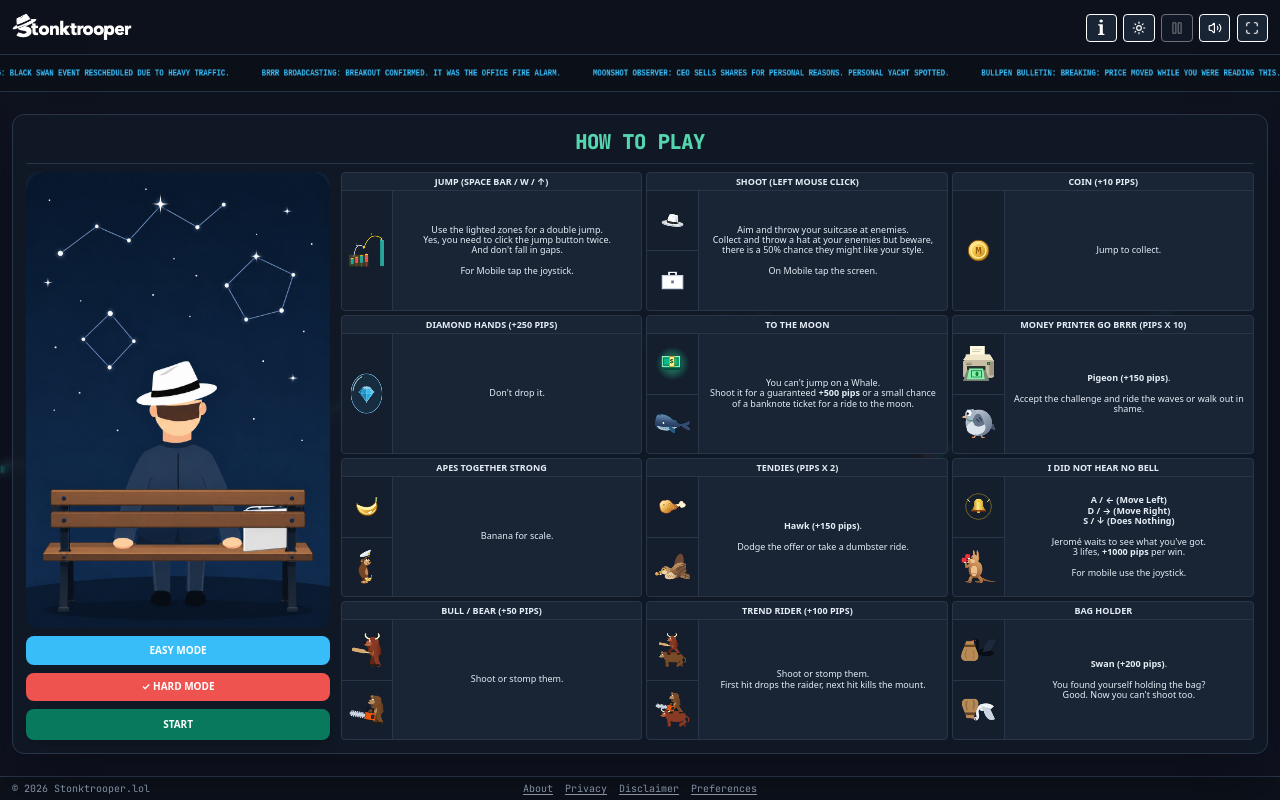
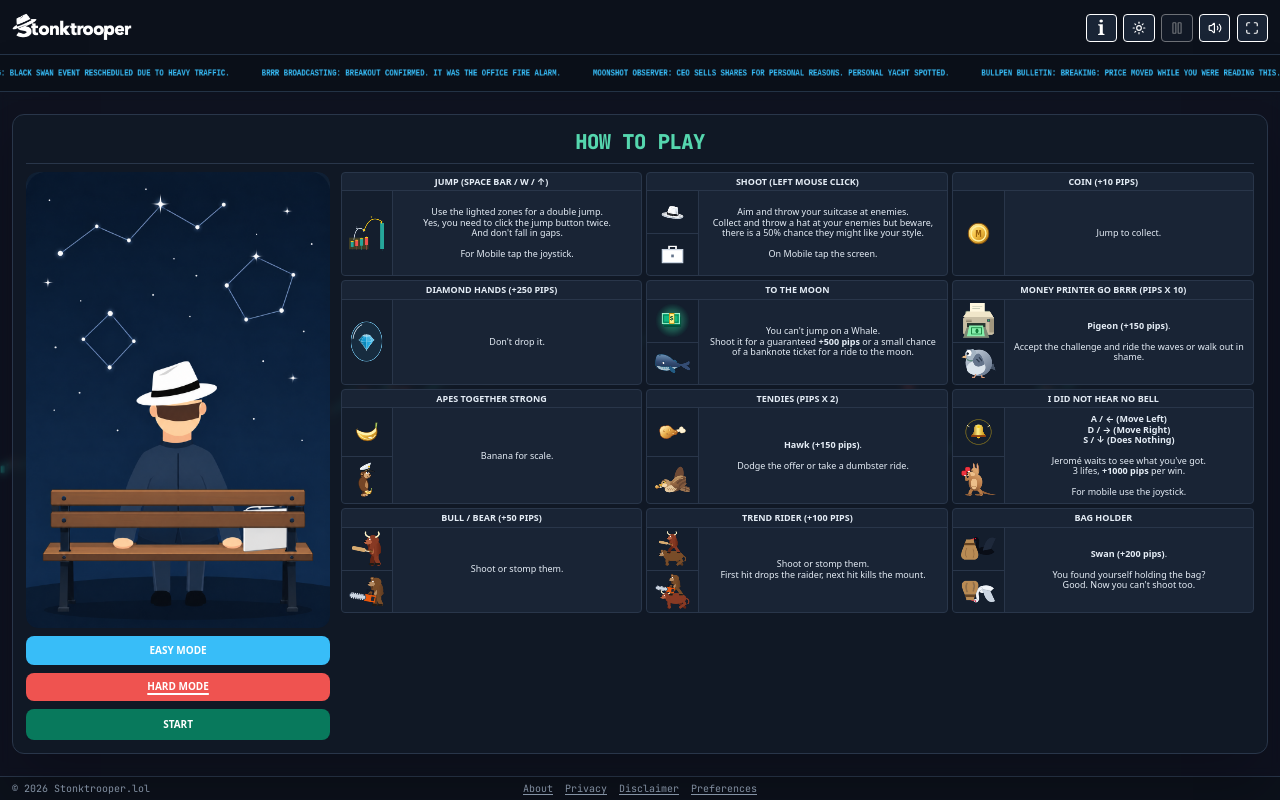
Before and after one commit to MartinByalov/stonktrooper, a React (Vite) app: page / in a window 1280 px wide. Built offline with nearby package versions, Linux system fonts and the light colour scheme.

Commit message:
Improve mobile game performance and guide layout
Cap mobile canvas backing resolution, avoid rendering during simulation catch-up, and measure ticker item widths only once. Keep the How to Play guide within the panel while allowing mechanics descriptions to scroll, and clarify selected mode styling.

```diff
--- a/src/App.tsx
+++ b/src/App.tsx
@@ -367,7 +367,7 @@ export default function App() {
                           <button type="button" aria-pressed={selectedMode === 'easy'} onClick={() => setSelectedMode('easy')} className={`how-to-mode-button px-4 py-2 rounded-lg border-0 bg-[#38bdf8] text-white font-bold text-xs transition-all hover:brightness-105 ${selectedMode === 'easy' ? 'is-selected' : ''}`}>
                             {selectedMode === 'easy' ? 'THERE IS NO EASY MODE' : 'EASY MODE'}
                           </button>
-                          <button type="button" aria-pressed={selectedMode === 'hard'} onClick={() => setSelectedMode('hard')} className={`how-to-mode-button px-4 py-2 rounded-lg border-0 bg-[#ef5350] text-white hover:brightness-95 font-bold text-xs transition-colors ${selectedMode === 'hard' ? 'is-selected' : ''}`}>{selectedMode === 'hard' && <span aria-hidden="true">✓ </span>}HARD MODE</button>
+                          <button type="button" aria-pressed={selectedMode === 'hard'} onClick={() => setSelectedMode('hard')} className={`how-to-mode-button px-4 py-2 rounded-lg border-0 bg-[#ef5350] text-white hover:brightness-95 font-bold text-xs transition-colors ${selectedMode === 'hard' ? 'is-selected' : ''}`}>HARD MODE</button>
                         </div>
                         <button
                           type="button"
--- a/src/CandleGame.tsx
+++ b/src/CandleGame.tsx
@@ -81,6 +81,17 @@ const CW = 9;    // Candlestick width in pixels
 const mobileCanvasZoom = (): number => {
   if (typeof window === 'undefined' || !window.matchMedia('(max-width: 767px) and (pointer: coarse)').matches) return 1;
   return window.innerWidth > window.innerHeight ? 1.08 : 1.12;
+};
+
+// High-DPI canvases are disproportionately expensive on phones. Keep desktop
+// capture crisp, but cap the mobile backing store so the game spends its frame
+// budget on gameplay rather than filling millions of mostly invisible pixels.
+const canvasPixelRatio = (): number => {
+  if (typeof window === 'undefined') return 1;
+  const dpr = window.devicePixelRatio || 1;
+  return window.matchMedia('(max-width: 767px) and (pointer: coarse)').matches
+    ? Math.min(dpr, 1.5)
+    : Math.min(dpr, 2);
 };
 
 const zoomCanvasPoint = (client: AimPoint, rect: { left: number; top: number; width: number; height: number }, zoom: number): AimPoint => {
@@ -2219,7 +2230,7 @@ export const CandleGame: React.FC<CandleGameProps> = ({
       }
       const item = g.tickerQueue[itemIndex++];
       const message = `${item.news.source}: ${formatFeedHeadline(item.news.headline)}`.replace(/[\p{Extended_Pictographic}\uFE0F\u200D]/gu, '');
-      item.width = ctx.measureText(message).width + 48;
+      if (item.width === 0) item.width = ctx.measureText(message).width + 48;
       ctx.fillStyle = item.news.sentiment === 'bearish' ? (theme === 'light' ? '#b91c1c' : '#f87171') : item.news.sentiment === 'bullish' ? (theme === 'light' ? '#15803d' : '#4ade80') : (theme === 'light' ? '#0369a1' : '#38bdf8');
       writeCentered(message, tickerX);
       tickerX += item.width;
@@ -2837,6 +2848,11 @@ export const CandleGame: React.FC<CandleGameProps> = ({
     const ctx = canvas.getContext('2d');
     if (!ctx) return;
 
+    const ratio = canvasPixelRatio();
+    canvas.width = Math.round(W * ratio);
+    canvas.height = Math.round(H * ratio);
+    ctx.setTransform(ratio, 0, 0, ratio, 0, 0);
+
     const renderLoop = (now: number) => {
       if (disposed) return;
       const g = gameRef.current;
@@ -2846,8 +2862,10 @@ export const CandleGame: React.FC<CandleGameProps> = ({
       const delta = g.previousTime ? Math.min((now - g.previousTime) / 1000, 0.1) : 0;
       g.previousTime = now;
       g.accumulator += delta;
+      let simulationSteps = 0;
 
       while (g.accumulator >= 1 / 60) {
+        simulationSteps++;
         // News animation is independent of gameplay and effect timers.
         if (!tickerHoverPausedRef.current && (g.currentState === 'play' || g.currentState === 'paused' || g.currentState === 'menu')) {
           g.tickerScrollX -= 2;
@@ -2865,7 +2883,10 @@ export const CandleGame: React.FC<CandleGameProps> = ({
         g.accumulator -= 1 / 60;
       }
 
-      loopCallbacks.current.draw(ctx);
+      // A backgrounded/throttled tab can deliver a large timestamp jump. The
+      // fixed-step simulation catches up, but rendering every catch-up RAF
+      // would make the next frame even more expensive on mobile.
+      if (simulationSteps < 4) loopCallbacks.current.draw(ctx);
       animationFrameId = requestAnimationFrame(renderLoop);
     };
 
--- a/src/index.css
+++ b/src/index.css
@@ -172,6 +172,57 @@ body {
    overlay, without dimming or blurring it. The guide fills the area below. */
 .how-to-play-overlay {
   top: 5.238095238%;
+}
+
+.how-to-mode-button.is-selected {
+  text-decoration: underline;
+  text-decoration-thickness: 2px;
+  text-underline-offset: 3px;
+}
+
+/* Keep the How to Play panel inside the available overlay height. The hero
+   and controls stay in the left column while the longer guide is the only
+   content allowed to scroll. */
+.initial-guide {
+  display: flex;
+  flex-direction: column;
+  min-height: 0;
+  max-height: calc(100% - 2px);
+  overflow: hidden;
+  box-sizing: border-box;
+}
+
+.initial-guide > div:first-child {
+  flex: 0 0 auto;
+}
+
+.how-to-layout {
+  flex: 1 1 auto;
+  min-height: 0;
+  overflow: hidden;
+}
+
+.how-to-layout > .how-to-aside {
+  min-height: 0;
+  overflow: hidden;
+}
+
+.how-to-layout > .how-to-aside > .how-to-hero {
+  min-height: 0;
+  overflow: hidden;
+}
+
+.how-to-layout > .how-to-aside > .how-to-hero img {
+  display: block;
+  max-height: 100%;
+  object-fit: cover;
+}
+
+.how-to-layout > .mechanics-guide {
+  min-height: 0;
+  overflow-x: hidden;
+  overflow-y: auto;
+  align-content: start;
 }
 
 .game-arena:fullscreen {
@@ -486,7 +537,7 @@ html[data-theme="dark"] .game-app .header-controls button svg {
   .game-app footer { flex: 0 0 auto; height: auto; padding-bottom: max(4px, env(safe-area-inset-bottom)); }
   .game-app .game-arena > .absolute.inset-0 { padding: clamp(4px, 1.5vh, 16px) max(4px, env(safe-area-inset-right)) clamp(4px, 1.5vh, 16px) max(4px, env(safe-area-inset-left)); }
 
-  .initial-guide { width: min(100%, 1640px); max-width: 100%; max-height: calc(100% - 8px); min-height: 0; overflow: auto; padding: clamp(6px, 1vw, 20px); box-sizing: border-box; }
+  .initial-guide { width: min(100%, 1640px); max-width: 100%; max-height: calc(100% - 8px); min-height: 0; overflow: hidden; padding: clamp(6px, 1vw, 20px); box-sizing: border-box; }
   .initial-guide > div:first-child { margin-bottom: clamp(4px, 0.6vw, 12px); padding-bottom: clamp(4px, 0.6vw, 12px); }
   .initial-guide h2 { font-size: clamp(15px, 1.6vw, 24px); }
   .how-to-layout { flex-direction: row !important; gap: clamp(6px, 0.8vw, 16px); min-width: 0; min-height: 0; }
@@ -494,7 +545,7 @@ html[data-theme="dark"] .game-app .header-controls button svg {
   .initial-guide aside > div:first-child { flex: 0 0 auto; width: 100%; min-width: 0; min-height: 0; overflow: hidden; }
   .initial-guide aside img { display: block; width: 100%; height: auto; object-fit: initial; }
   .initial-guide aside button { padding: clamp(5px, 0.6vw, 10px); font-size: clamp(10px, 0.75vw, 13px); }
-  .initial-guide .mechanics-guide { flex: 3 1 0; grid-template-columns: repeat(3, minmax(0, 1fr)); grid-template-rows: repeat(4, minmax(0, 1fr)); align-self: stretch; min-width: 0; min-height: 0; overflow: hidden; font-size: clamp(9px, 0.7vw, 12px); }
+  .initial-guide .mechanics-guide { flex: 3 1 0; grid-template-columns: repeat(3, minmax(0, 1fr)); grid-template-rows: none; grid-auto-rows: max-content; align-self: stretch; min-width: 0; min-height: 0; overflow-x: hidden; overflow-y: auto; align-content: start; font-size: clamp(9px, 0.7vw, 12px); }
   .initial-guide .mechanics-guide h3 { font-size: inherit; padding: clamp(2px, 0.25vw, 5px); }
   .initial-guide .mechanics-guide .w-\[88px\] { width: clamp(36px, 4vw, 88px); }
   .initial-guide .mechanics-guide .min-h-\[72px\] { min-height: 0; padding: 0; }
@@ -641,10 +692,10 @@ kbd {
     flex-direction: column;
     width: 100%;
     max-width: none;
-    height: auto;
-    max-height: none;
+    height: calc(100% - 2px);
+    max-height: calc(100% - 2px);
     min-height: 0;
-    overflow: visible;
+    overflow: hidden;
     padding: clamp(6px, 1.4vw, 14px);
   }
 
@@ -654,11 +705,11 @@ kbd {
 
   .how-to-layout {
     display: flex;
-    flex: 0 0 auto;
+    flex: 1 1 auto;
     flex-direction: row !important;
     align-items: stretch;
     min-height: 0;
-    overflow: visible;
+    overflow: hidden;
   }
 
   .how-to-layout > .how-to-aside {
@@ -666,13 +717,16 @@ kbd {
     width: clamp(150px, 28vw, 230px);
     min-width: 0;
     min-height: 0;
-    overflow: visible;
+    overflow: hidden;
+    display: flex;
+    flex-direction: column;
   }
 
   .how-to-layout > .how-to-aside > .how-to-hero {
-    flex: 0 0 clamp(72px, 24vh, 150px);
+    flex: 1 1 auto;
     width: 100%;
-    height: clamp(72px, 24vh, 150px);
+    height: auto;
+    min-height: 0;
     overflow: hidden;
   }
 
@@ -686,7 +740,7 @@ kbd {
   .how-to-layout > .how-to-aside > .how-to-controls {
     flex: 0 0 auto;
     min-height: 0;
-    overflow: visible;
+    overflow: hidden;
   }
 
   .how-to-layout > .how-to-aside button {
@@ -698,8 +752,8 @@ kbd {
   .how-to-layout > .mechanics-guide {
     flex: 1 1 auto;
     width: auto;
-    height: auto;
-    max-height: calc(100dvh - 64px);
+    height: 100%;
+    max-height: none;
     min-width: 0;
     min-height: 0;
     overflow-x: hidden;
```
Also changed, not shown: 2 other files (tests, documents, lock files or other folders).
